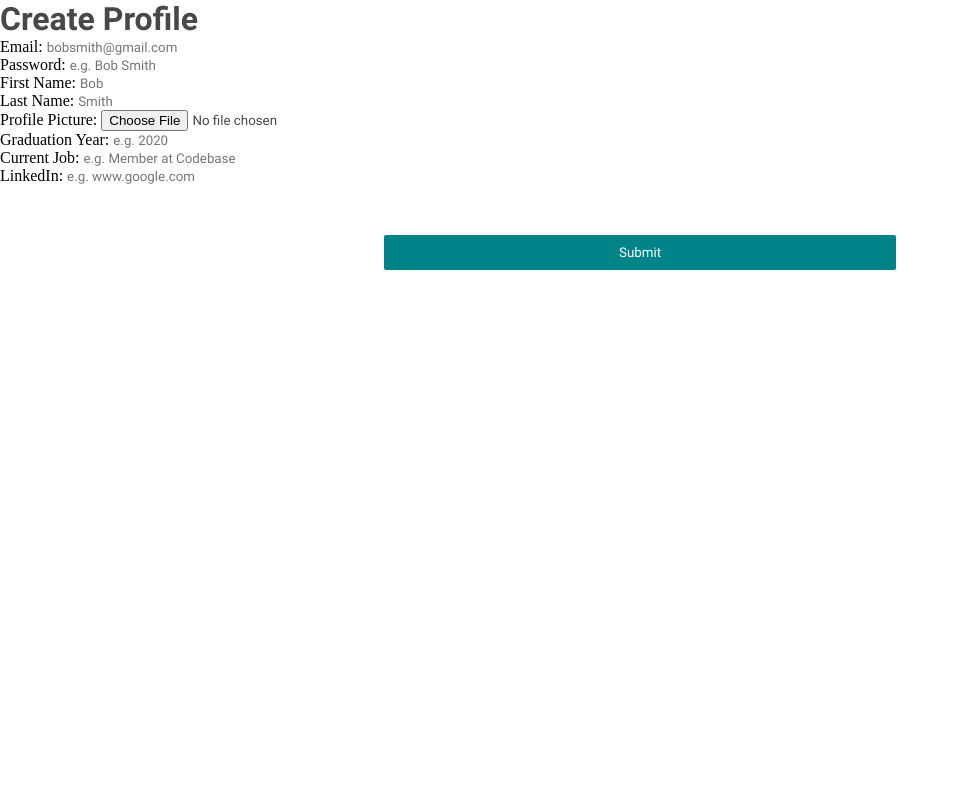
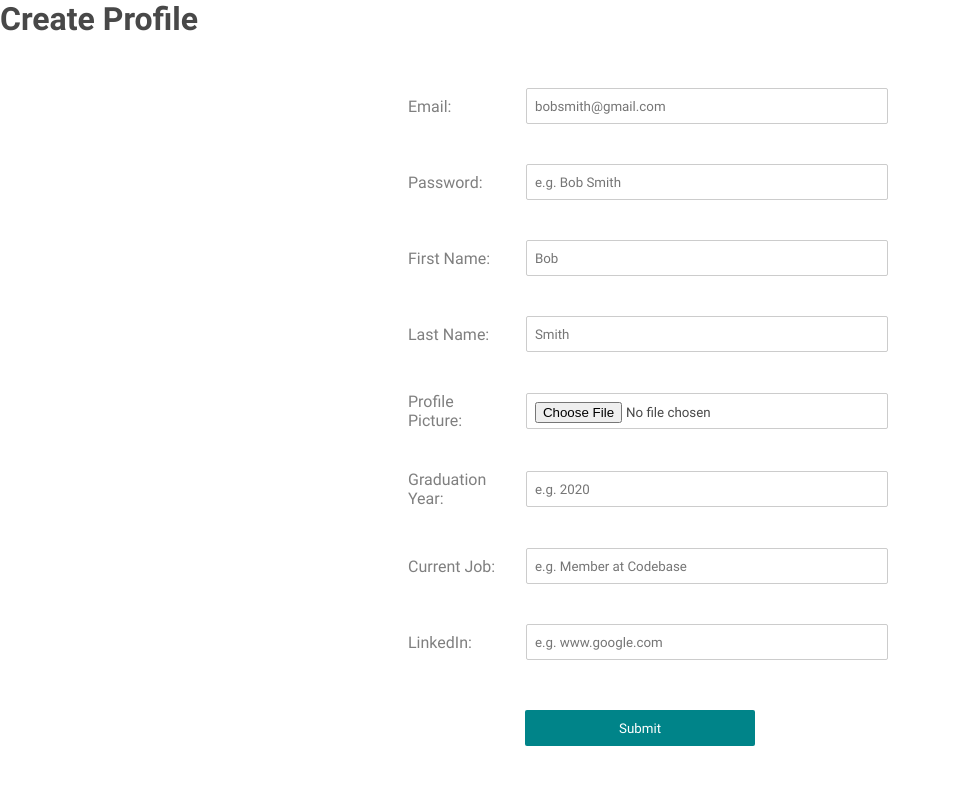
Before and after one commit to codebase-berkeley/code-door, a Django app: page /codedoor/createprofile in a window 1280 px wide. Shown: the top 785 px of the page, without its empty margins (0-959 px from the left). Run offline with Django 3.2, Linux system fonts and the light colour scheme; parts of the project's set-up code (start-up, migrations or seed data) failed here and were passed over.

Commit message:
made some profile form edits and consolidated styling into one stylesheet

```diff
--- a/codedoor/static/css/nav.css
+++ b/codedoor/static/css/nav.css
@@ -37,6 +37,6 @@
   font-size: 18px;
   padding: 10px;
   width: 100%;
-  border: 2px solid #d3d3d3;
+  border: 1px solid #d3d3d3;
   border-radius: 3px;
 }
--- a/codedoor/templates/codedoor/createprofile.html
+++ b/codedoor/templates/codedoor/createprofile.html
@@ -1,41 +1,41 @@
 {% load static %}
 <link href="https://fonts.googleapis.com/css?family=Roboto" rel="stylesheet">
 <link rel="stylesheet" type="text/css" href="{% static 'css/base.css' %}">
-<link rel="stylesheet" type="text/css" href="{% static 'css/createprofile.css' %}">
+<link rel="stylesheet" type="text/css" href="{% static 'css/profileform.css' %}">
 <h1>
     Create Profile
 </h1>
-<form enctype="multipart/form-data" action="/codedoor/createprofile" method="POST"> {% csrf_token %}
+<form class="profile-form" enctype="multipart/form-data" action="/codedoor/createprofile" method="POST"> {% csrf_token %}
     <div class="entry">
-        Email:
+        <p class="label">Email:</p>
         <input type="email" name="email" placeholder = "bobsmith@gmail.com" required>
     </div>
     <div class="entry">
-        Password:
+        <p class="label">Password:</p>
         <input type="password" name="password" placeholder="e.g. Bob Smith" required>
     </div>
     <div class="entry">
-        First Name:
+        <p class="label">First Name:</p>
         <input type="text" name="first_name" placeholder="Bob" required>
     </div>
     <div class="entry">
-        Last Name:
+        <p class="label">Last Name:</p>
         <input type="text" name="last_name" placeholder="Smith" required>
     </div>
     <div class="entry">
-        Profile Picture:
+        <p class="label">Profile Picture:</p>
         <input type="file" name="profile_pic" accept="image/*">
     </div>
     <div class="entry">
-        Graduation Year:
+        <p class="label">Graduation Year:</p>
         <input type="number" name="graduation_year" placeholder="e.g. 2020" required>
     </div>
     <div class="entry">
-        Current Job:
+        <p class="label">Current Job:</p>
         <input type="text" name="current_job" placeholder="e.g. Member at Codebase">
     </div>
     <div class="entry">
-        LinkedIn:
+        <p class="label">LinkedIn:</p>
         <!--<input type="url"  name="linkedin" value = "https://">-->
         <input type = "text" name = "linkedin" placeholder="e.g. www.google.com">
     </div>
--- a/codedoor/templates/codedoor/finishprofile.html
+++ b/codedoor/templates/codedoor/finishprofile.html
@@ -1,8 +1,8 @@
 
 {% load static %}
 <link href="https://fonts.googleapis.com/css?family=Roboto" rel="stylesheet">
-<link rel="stylesheet" type="text/css" href="{% static 'css/createprofile.css' %}">
-    <link rel="stylesheet" type="text/css" href="{% static 'css/base.css' %}">
+<link rel="stylesheet" type="text/css" href="{% static 'css/profileform.css' %}">
+<link rel="stylesheet" type="text/css" href="{% static 'css/base.css' %}">
 <h1 class="profile-header">
     Finish Profile
 </h1>
```
Also changed, not shown: codedoor/templates/codedoor/editprofile.html (+8 -8 lines), codedoor/static/css/profileform.css (renamed from codedoor/static/css/createprofile.css).
